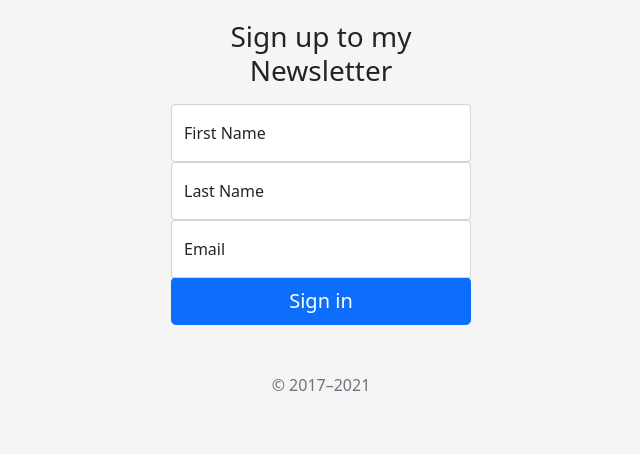
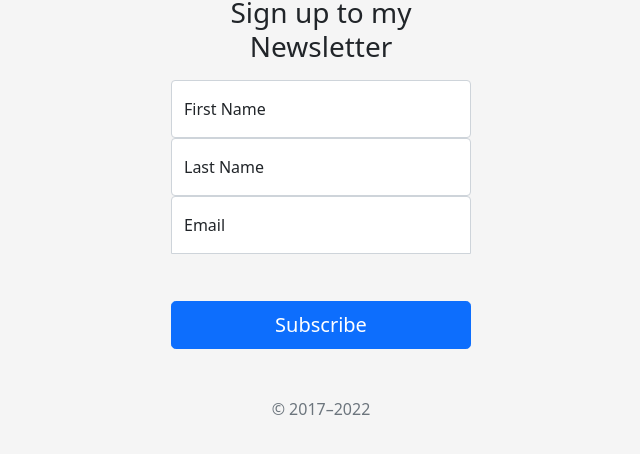
Before and after one commit to mitul88/node-newsletter-signup, a website: page signup.html in a window 1280 px wide. Shown: the part 224-678 px from the top of the page, without its empty margins (319-959 px from the left). Drawn offline with nearby package versions, Linux system fonts and the light colour scheme.

Commit message:
changed button text

```diff
--- a/signup.html
+++ b/signup.html
@@ -62,8 +62,8 @@
       <input type="email" class="form-control" id="floatingEmail" placeholder="Email">
       <label for="floatingEmail">Email</label>
     </div>
-    <button class="w-100 btn btn-lg btn-primary" type="submit">Sign in</button>
-    <p class="mt-5 mb-3 text-muted">&copy; 2017–2021</p>
+    <button class="w-100 mt-5 btn btn-lg btn-primary" type="submit">Subscribe</button>
+    <p class="mt-5 mb-3 text-muted">&copy; 2017–2022</p>
   </form>
 </main>
 <script src="https://cdn.jsdelivr.net/npm/bootstrap@5.1.3/dist/js/bootstrap.bundle.min.js" integrity="sha384-ka7Sk0Gln4gmtz2MlQnikT1wXgYsOg+OMhuP+IlRH9sENBO0LRn5q+8nbTov4+1p" crossorigin="anonymous"></script>
```
